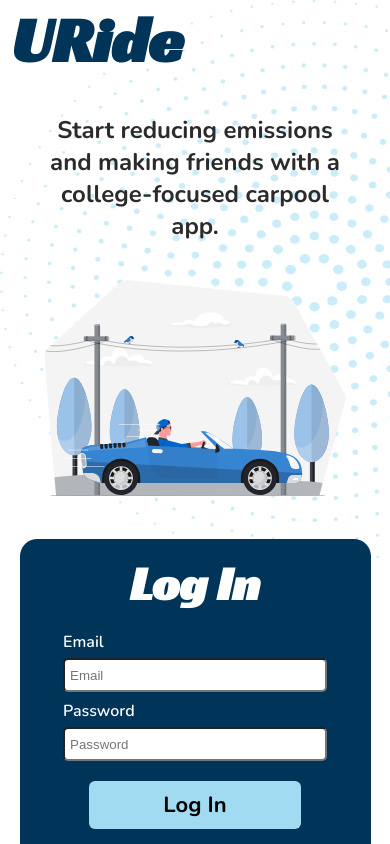
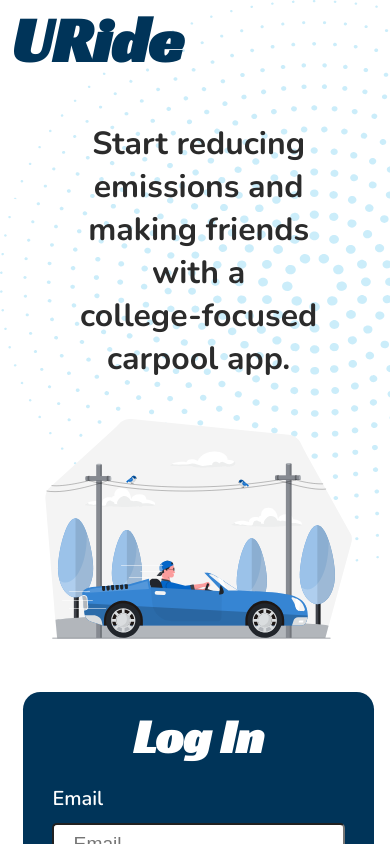
Before and after one commit to COP4331-Group3-Fall2021/U-Ride, a React (Create React App) app in the folder web/: page / in a window 390 px wide. Shown: the top 844 px of the page. Built offline with nearby package versions, Linux system fonts and the light colour scheme.

Commit message:
made create pool responsive

```diff
--- a/web/src/components/dashboard/CreatePoolWindow.js
+++ b/web/src/components/dashboard/CreatePoolWindow.js
@@ -17,7 +17,7 @@ export default function CreatePoolWindow({closeModal, showCreate}) {
                 <hr className="separator" />
                 <form className="modal-form">
                     <span className="form-result">{message}</span>
-                    <label htmlFor="createOrigin" className="input-headers">Origin:</label>
+                    <p htmlFor="createOrigin" className="input-headers">Origin:</p>
                     <input type="text" id="createOrigin" placeholder="Origin" />
                     <label htmlFor="createDest" className="input-headers">Destination:</label>
                     <input type="text" id="createDest" placeholder="Destination" />
--- a/web/src/pages/SplashPage.js
+++ b/web/src/pages/SplashPage.js
@@ -42,6 +42,7 @@ export default function SplashPage() {
                 </div>
                 {/* Log in Div */}
                 <div className="column-wrap">
+
                 <div className="login">
                     {showLogin && <LoginWindow goToRegister={() => goToRegister()}
                                                goToForgotPassword={() => goToForgotPassword()}/>}
--- a/web/src/styles/Home.css
+++ b/web/src/styles/Home.css
@@ -53,7 +53,6 @@ body {
     justify-content: top;
     align-items: center;
     height: 800px;
-    width: 80%;
     padding-top: 2%;
     padding-bottom: 2%;
 }
--- a/web/src/styles/Modal.css
+++ b/web/src/styles/Modal.css
@@ -6,8 +6,8 @@
     justify-content: center;
     top: 0;
     left: 0;
-    width: 100vw;
-    height: 100vh;
+    width: 100%;
+    height: 100%;
     background-color: rgba(0.5, 0.5, 0.5, 0.5);
     z-index: 20;
 }
@@ -19,7 +19,8 @@
     align-items: center;
     background-color: #003459;
     border-radius: 10px;
-    width: 30%;
+    width: 90vw;
+    max-width: 600px;
     color: #FFFFFF;
     margin: 0;
     padding: 1% 0 1% 0;
@@ -34,18 +35,55 @@
 .modal-form {
     display: flex;
     flex-direction: column;
-    width: 70%;
+    width: 100%;
     align-items: center;
     justify-content: center;
+    gap: 5px;
+}
+label
+{
+    margin: 0px;
+    padding: 0px;
+    text-align: left;
+    font-size: 20px;
+    margin-top: 5px;
+    width: 300px;
+}
+
+.checkDiv
+    label
+{
+    margin: 0px;
+    padding: 0px;
+    text-align: left;
+    font-size: 20px;
+    margin-top: 5px;
+    width: 80%;
+}
+
+.input-headers {
+    color: #FFFFFF;
+    ;
+    text-align: left;
+    margin: 0 0 0 0;
+    margin-bottom: 5px;
 }
 
 .modal-form input {
     font-size: 1.2em;
     border-radius: 0.25em;
+    width: 75%;
+    margin-top: 5px;
 }
 
+input {
+    font-size: 1.2em;
+    padding: 0.5em 1em;
+    margin: 0.3em 0;
+    border-radius: 0.25em;
+}
 .modal-form input[type="submit"] {
-    width: 5em;
+
     height: 2em;
     background-color: #A1DBF2;
     color: #000000;
@@ -53,8 +91,6 @@
     border-radius: 6px;
     font: 700 22px 'Nunito', sans-serif;
     color: #2B2B2B;
-    margin-top: 5%;
-    margin-bottom: 5%;
 }
 
 .modal-buttons {
@@ -73,26 +109,28 @@
 }
 
 .checkboxes {
-    display: flex;
-    flex-direction: row;
-    align-items: center;
-    justify-content: left;
+    display: grid;
+    grid-template-columns: 50px 125px;
+    align-items:center;
+
+    justify-content: center;
+    text-align: center;
 }
 
 .check {
-    width: 1em;
-    margin-left: 3.5%;
+    width: 2em;
+    background-color: blue;
 }
 
 .checkDiv {
     display: flex;
     flex-direction: column;
-    width: 80%;
-    align-items: left;
-    justify-content: left;
+    align-items: center;
+    justify-content: center;
     margin-top: 2%;
     margin-bottom: 2%;
-    padding: 0;
+
+
     font-size: 1.2em;
 }
 
--- a/web/src/styles/Splash.css
+++ b/web/src/styles/Splash.css
@@ -26,18 +26,19 @@ body {
     align-items: center;
     justify-items: center;
     width: 100vw;
-    height: 100%;
+    height: 100vh;
+    gap:10px;
     width: full;
     margin-top: 10px;
   }
   .splash-page-paragraph {
     font-family: 'Nunito', sans-serif;
-    font-size: 1.5em;
+    font-size: 2.0em;
     text-align: center;
     color: #2B2B2B;
     margin-bottom: 0;
-    padding-left: 40px;
-    padding-right: 40px;
+    padding-left: 80px;
+    padding-right: 80px;
     overflow: hidden;
     font-weight: bold;
 }
@@ -227,10 +228,15 @@ input{
     margin-bottom: 0em;
 }
 
+
 .input-headers {
     color: #FFFFFF;
+    ;
+    font-size: 20px;
+    width: 80%;
+
     text-align: left;
-    margin: 0.5em 0 0 0;
+    padding: 0px;
     margin-bottom: 5px;
 }
 
```
